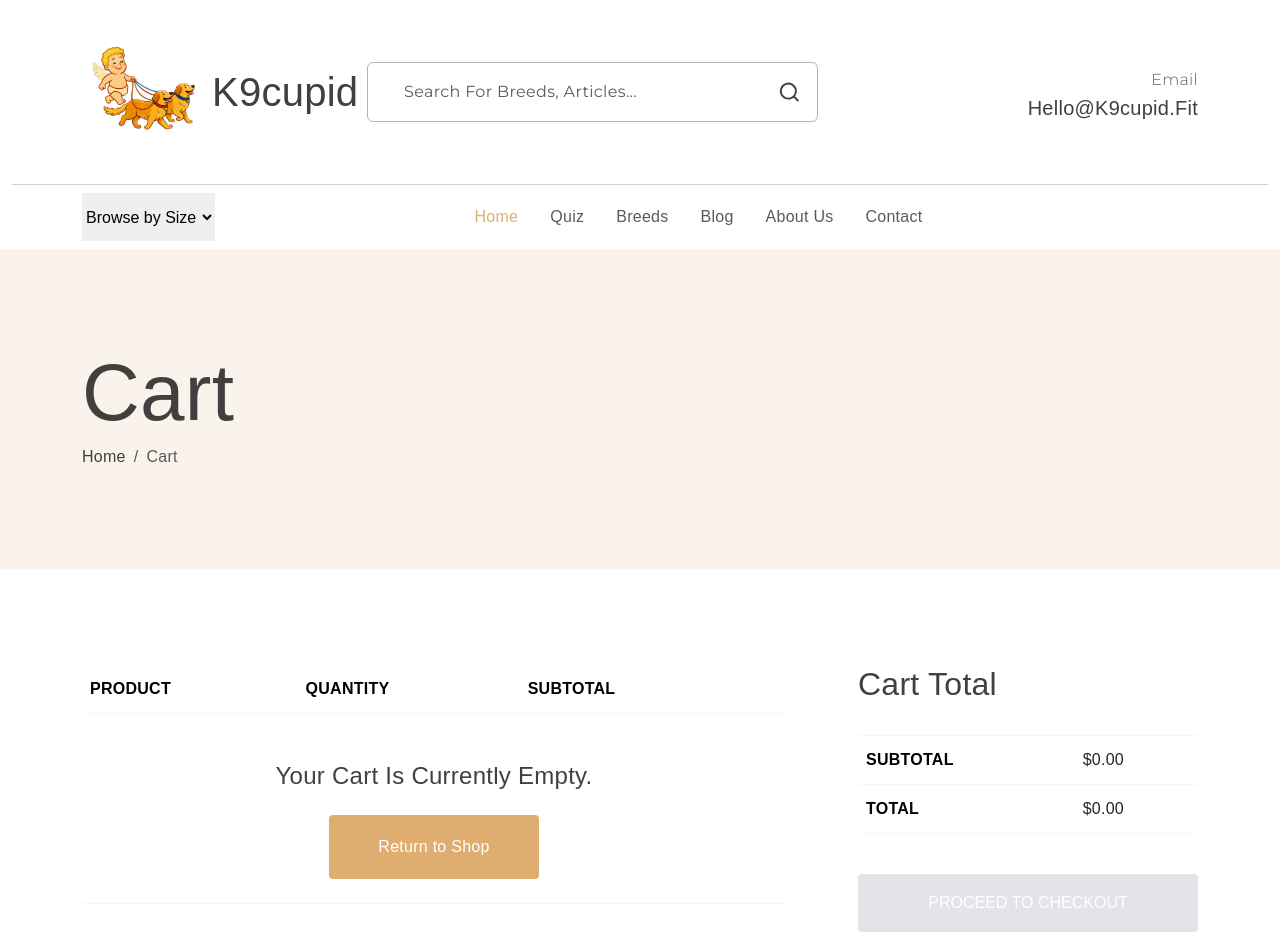
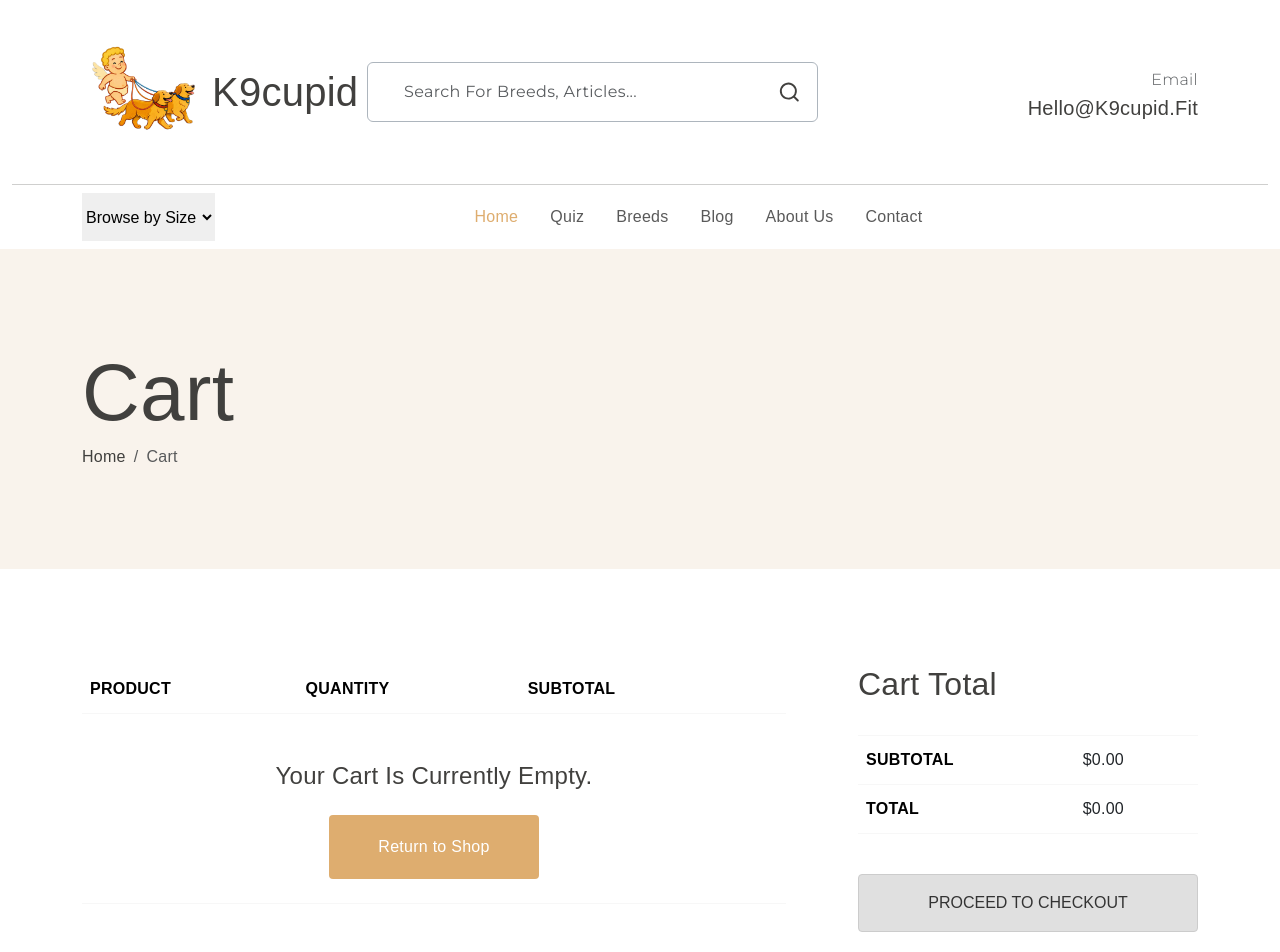
Before and after one commit to horodylova/k9cupid, a Next.js app: page /cart in a window 1280 px wide. Shown: the top 952 px of the page. Built offline with nearby package versions, Linux system fonts and the light colour scheme; some icons are missing; a web font is replaced by a local one.

Commit message:
Fix quiz scroll, disabled button contrast, strict shedding filter logic, and Aussie data

```diff
--- a/src/app/(site)/globals.css
+++ b/src/app/(site)/globals.css
@@ -169,9 +169,17 @@ body {
   --bs-btn-active-bg: #DEAD6F;
   --bs-btn-active-border-color: transparent;
   --bs-btn-active-shadow: inset 0 3px 5px rgba(0, 0, 0, 0.125);
-  --bs-btn-disabled-color: #fff;
-  --bs-btn-disabled-bg: #d3d7dd;
-  --bs-btn-disabled-border-color: transparent;
+  --bs-btn-disabled-color: #333333;
+  --bs-btn-disabled-bg: #e0e0e0;
+  --bs-btn-disabled-border-color: #cccccc;
+  --bs-btn-disabled-opacity: 1;
+}
+
+.btn-primary:disabled, .btn-primary.disabled {
+  color: #333333 !important;
+  background-color: #e0e0e0 !important;
+  border-color: #cccccc !important;
+  opacity: 1 !important;
 }
 
 .btn-outline-primary {
--- a/src/components/QuizRunner.tsx
+++ b/src/components/QuizRunner.tsx
@@ -162,6 +162,11 @@ export default function QuizRunner() {
   const selectedSocialBehavior = socialBehaviorValue;
 
   const [hasResumed, setHasResumed] = useState(false);
+
+  useEffect(() => {
+    // Scroll to top whenever step changes
+    window.scrollTo({ top: 0, behavior: "instant" });
+  }, [step]);
 
   useEffect(() => {
     if (typeof window === "undefined") {
--- a/src/lib/api.ts
+++ b/src/lib/api.ts
@@ -150,7 +150,7 @@ function sanitizeDog(dog: Dog): Dog {
     "Bergamasco Sheepdog": { protectiveness: 5 },
     "Bohemian Shepherd": { protectiveness: 4 },
     "Belgian Sheepdog": { protectiveness: 4 },
-    "Australian Shepherd": { protectiveness: 4 },
+    "Australian Shepherd": { protectiveness: 4, shedding: 4, coat_length: 4 },
   };
 
   const breedOverride = breedOverrides[dog.name];
@@ -225,7 +225,7 @@ export async function getBreeds(options: BreedSearchOptions = {}): Promise<Breed
           try {
             const res = await fetch(`https://api.api-ninjas.com/v1/dogs?${p.toString()}`, {
               headers: { 'X-Api-Key': apiKey },
-              next: { revalidate: 3600 }
+              next: { revalidate: 0 }
             });
 
             if (res.ok) {
@@ -357,7 +357,7 @@ export async function getBreeds(options: BreedSearchOptions = {}): Promise<Breed
       headers: {
         'X-Api-Key': apiKey,
       },
-      next: { revalidate: 3600 }
+      next: { revalidate: 0 }
     });
 
     if (!res.ok) {
@@ -399,7 +399,7 @@ export async function getAdditionalBreedDetails(name: string): Promise<TheDogApi
   try {
     const res = await fetch(`https://api.thedogapi.com/v1/breeds/search?q=${encodeURIComponent(name)}`, {
       headers: { 'x-api-key': apiKey },
-      next: { revalidate: 3600 }
+      next: { revalidate: 0 }
     });
 
     if (!res.ok) return null;
--- a/src/lib/quizScoring.ts
+++ b/src/lib/quizScoring.ts
@@ -153,7 +153,8 @@ export function calculateFinalBreeds(breeds: Dog[], answers: { id: string; value
       else score -= 50; // Deal breaker
     } else if (hairVal === "hair_prefer_minimal") {
       if (breed.shedding <= 2) score += 10;
-      else if (breed.shedding >= 4) score -= 10;
+      else if (breed.shedding >= 4) score -= 30;
+      else if (breed.shedding === 3) score -= 10;
     }
 
     // Explicit Grooming Check (from grooming_time question if available, or implied preference)
--- a/src/lib/quizSizeUtils.ts
+++ b/src/lib/quizSizeUtils.ts
@@ -529,8 +529,8 @@ export function getHairToleranceSuitability(level: number, dog: Dog): number {
   // Level 4: "I really prefer minimal hair"
   if (level === 4) {
     if (shedding <= 2) return 5; // Low shedding is perfect
-    if (shedding === 3) return 4; // Medium is okay
-    if (shedding === 4) return 2; // High shedding is bad
+    if (shedding === 3) return 3; // Medium is okay-ish
+    if (shedding >= 4) return 1; // High shedding is bad
     return 1;
   }
 
@@ -539,7 +539,7 @@ export function getHairToleranceSuitability(level: number, dog: Dog): number {
     // Strict requirement for low shedding
     if (shedding <= 1) return 5; // Very low shedding
     if (shedding === 2) return 4; // Low shedding
-    if (shedding === 3) return 2; // Medium is risky
+    if (shedding >= 3) return 1; // Medium is risky
     return 1; // High shedding is a no-go
   }
 
```
Also changed, not shown: src/app/actions.ts (+20 -1 lines).
